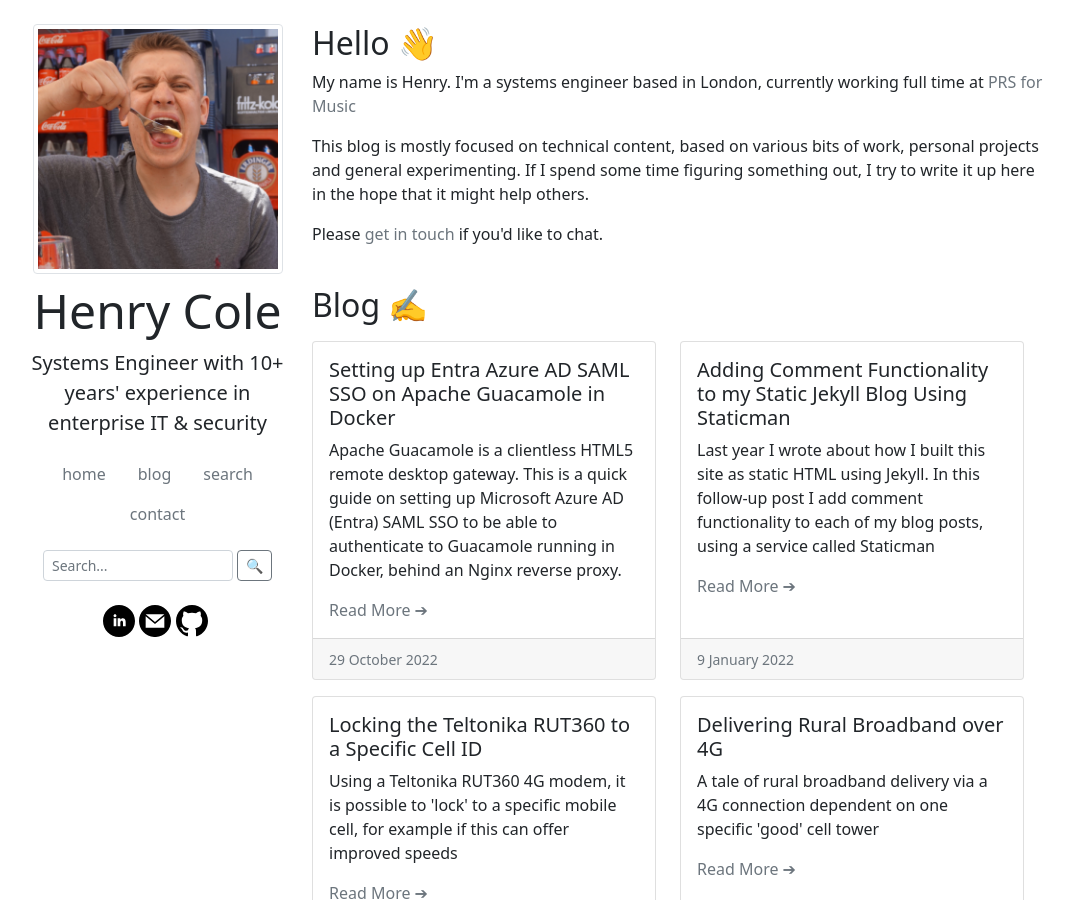
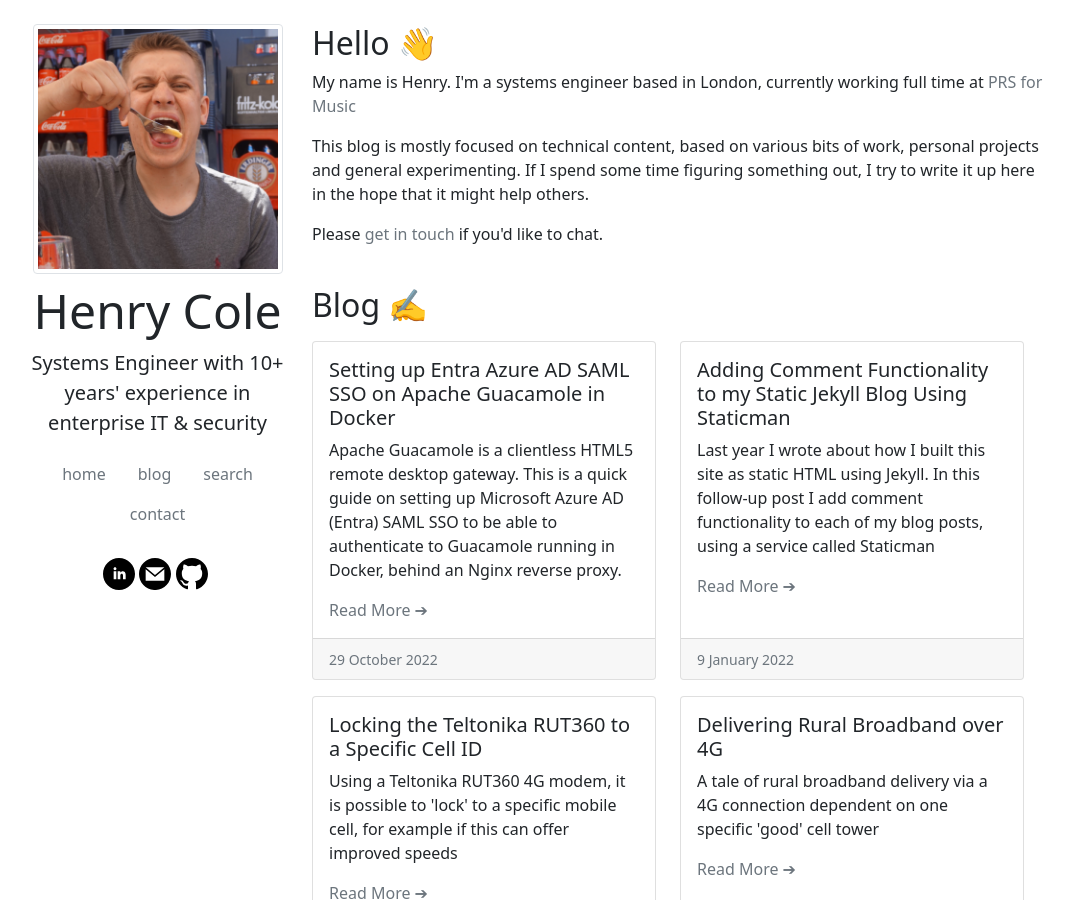
Before and after one commit to hcuk94/henry-personal-website, a Jekyll site: the page built from index.html, in a window 1280 px wide and 900 px high. Shown: the whole window, without its empty margins (55-1126 px from the left). Built offline with Jekyll 4.4.1, drawn with Linux system fonts in a browser that asks for light colours.

```diff
--- a/_includes/header.html
+++ b/_includes/header.html
@@ -30,13 +30,6 @@
 <a class="nav-link text-secondary" href="/#contact">contact</a>
 </nav>
 </span>
-<!-- Search Bar -->
-<div class="mt-3 px-3">
-  <form action="/search.html" method="get" class="d-flex">
-    <input type="search" name="q" class="form-control form-control-sm" placeholder="Search..." aria-label="Search" style="border-radius: 0.25rem;">
-    <button type="submit" class="btn btn-sm btn-outline-secondary ms-1" style="border-radius: 0.25rem;">🔍</button>
-  </form>
-</div>
 <br/>
 <nav class="nav justify-content-center">
 {% include social_icons.html %}
```
